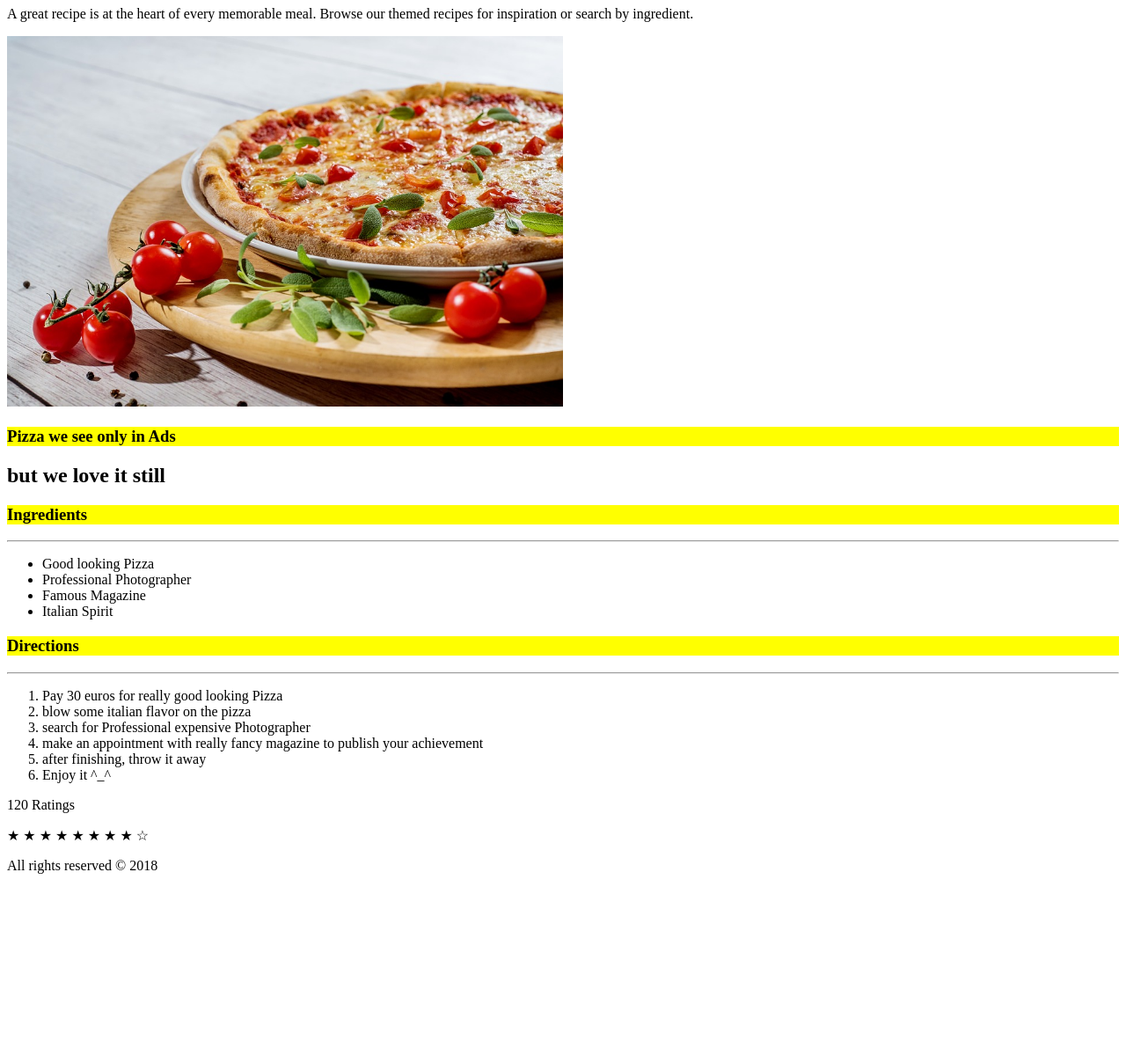
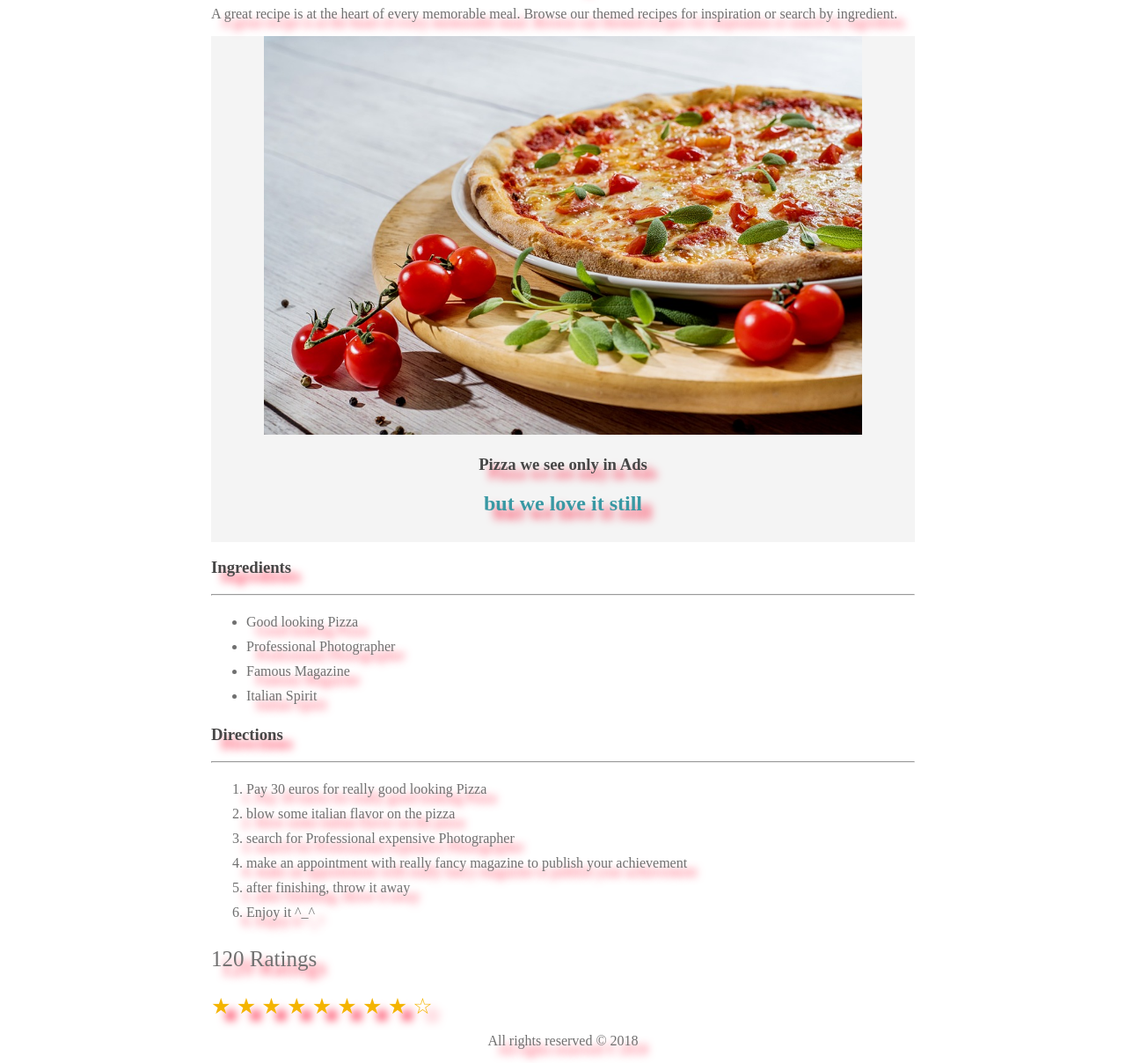
Before and after one commit to Alexhardo/fswd40-CSS-day4, a plain HTML site: page index.html in a window 1280 px wide. Shown: the part 73-1281 px from the top of the page at 88% size. Before the commit the page ends 1082 px from the top, so only its background shows below. Drawn offline with Linux system fonts and the light colour scheme; a web font is replaced by a local one.

Commit message:
new files

```diff
--- a/index.html
+++ b/index.html
@@ -4,20 +4,22 @@
 <head>
     <title>test</title>
     <link rel="stylesheet" type="text/css" href="style.css">
+	<link href="https://fonts.googleapis.com/css?family=Gaegu" rel="stylesheet">
+
 </head>
 
 <body>
     <div class="container">
+    	<div id="Centerwrap">
 
 
         <h1>Recipe </h1>
         <p>A great recipe is at the heart of every memorable meal. Browse our themed recipes for inspiration or search by ingredient.</p>
         <div class="hero">
-        <img src="pizza.jpg" alt="My yummy Pizza" width="50%" height="50%">
+            <img src="pizza.jpg" alt="My yummy Pizza" width="85%" height="85%">
             <h3>Pizza we see only in Ads</h3>
             <h2>but we love it still</h2>
         </div>
-
         <div class="Content">
             <h3>Ingredients</h3>
             <hr>
@@ -47,7 +49,7 @@
             </footer>
             </div>
         </div>
-
+    </div>
 </body>
 
 </html>
--- a/style.css
+++ b/style.css
@@ -1,2 +1,51 @@
+.container {
+	font-family: "Gaegu" ;
+    width: 800px;
+    margin: 0 auto;
+    /*justify-content: center ;*/
+    text-shadow: 11px 10px 10px #fe435f;
+}
+#centerwrap {
+	position: absolute  ;
+	top: 0px  ;
+	left: 50%  ;
+	margin-left: -500px ;
 
-h3 {	background-color: yellow ;}
+}
+
+p,li {
+    color: #707070;
+}
+
+h1 {
+    text-align: center;
+    color: #DB0038;
+}
+
+h2 {
+    color: #3998A3;
+}
+
+h3 {
+    color: #474747;
+}
+
+.hero {
+    background-color: #f4f4f4;
+    text-align: center;
+    padding-bottom: 10px;
+}
+
+li {
+    padding-bottom: 5px;
+    padding-top: 5px;
+}
+
+.rating {
+	color: #f4b400 ;
+	font-size: 25px  ;
+}
+footer {
+	text-align: center ;
+
+}
```
Lines whose indentation alone changed are shown as unchanged.
